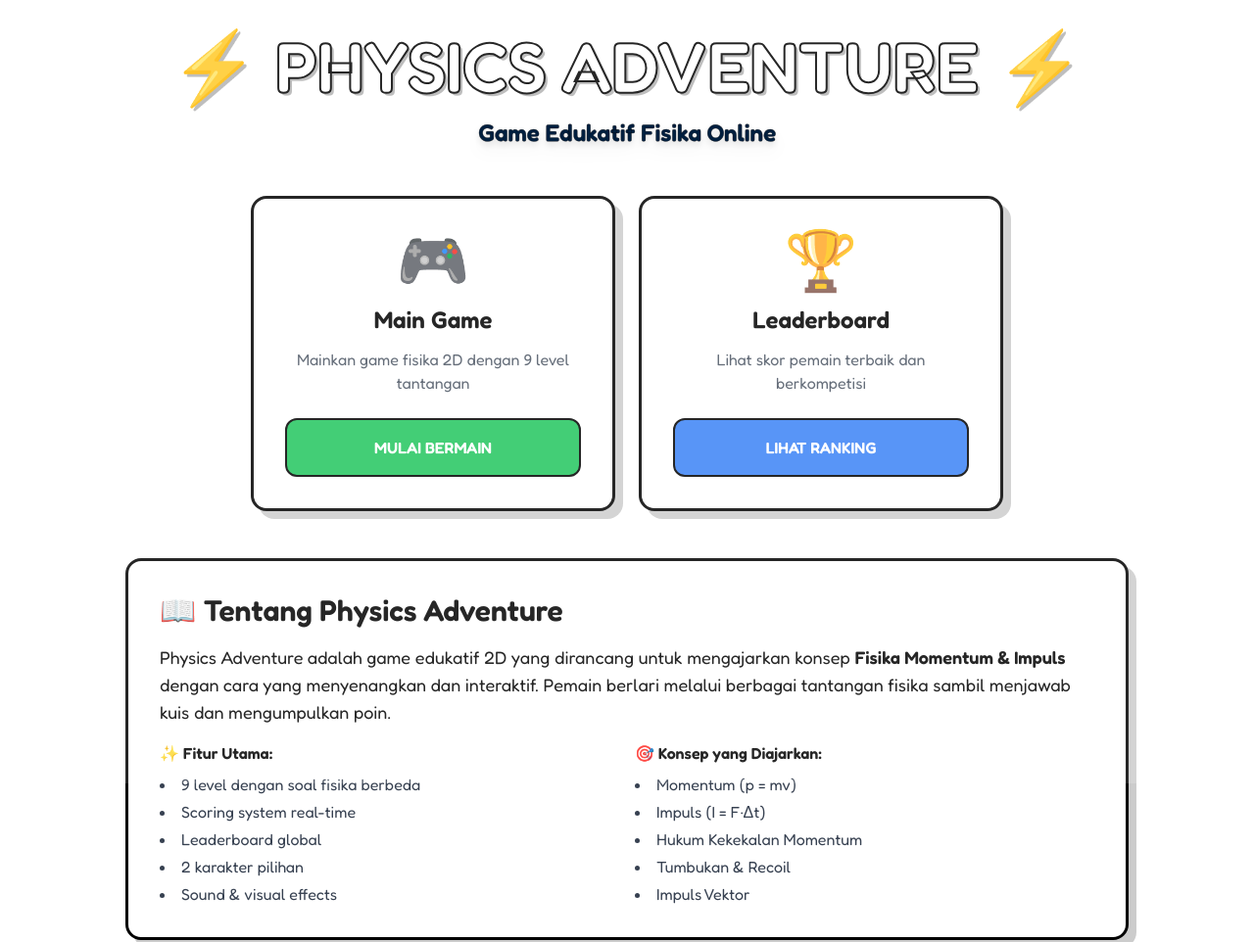
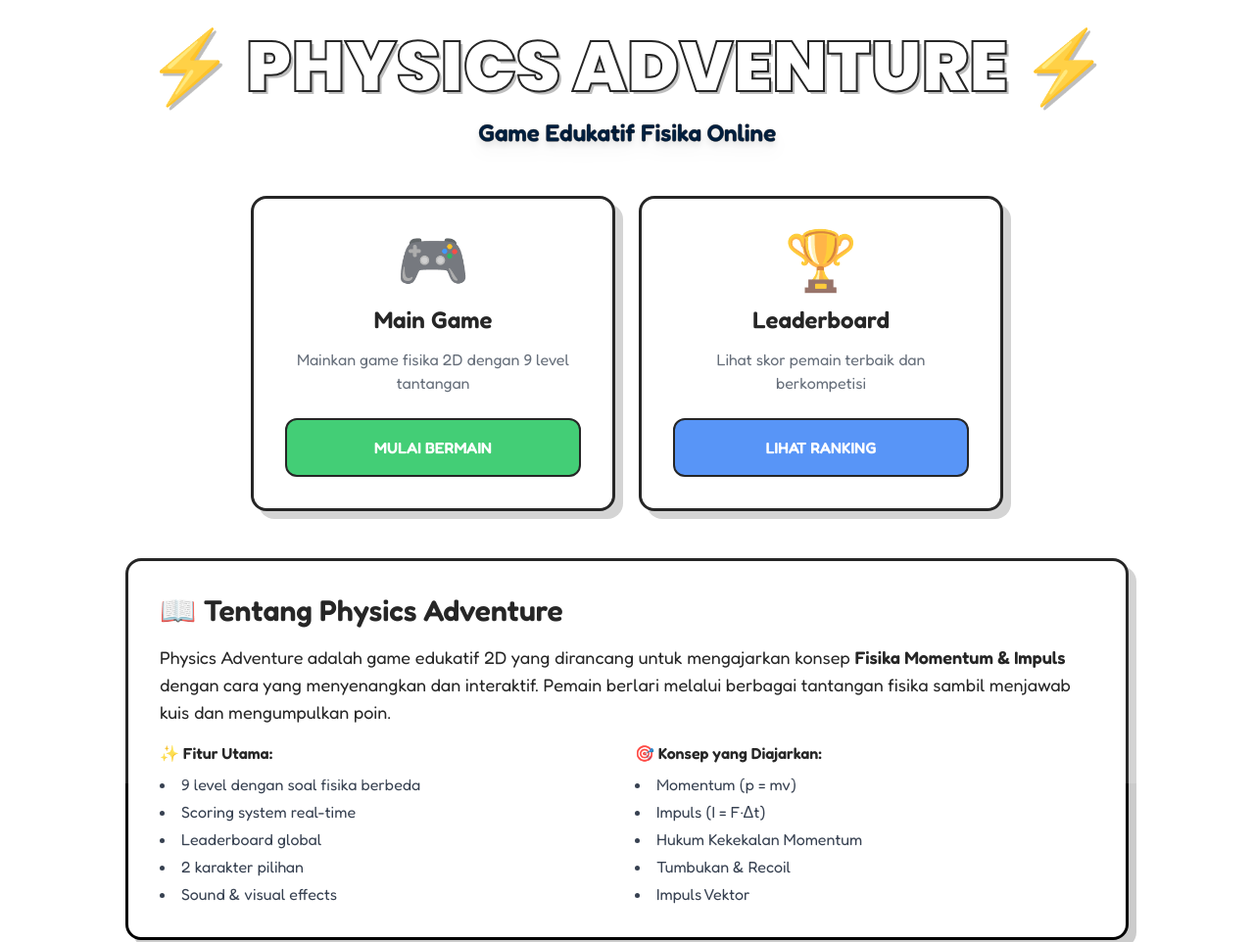
Before and after one commit to yuramarvellyn-cmyk/MEDIA-PEMBELAJARAN-ICT, a plain HTML site: page index.html in a window 1280 px wide. Shown: the top 962 px of the page at 98% size. Drawn offline with nearby package versions, Linux system fonts and the light colour scheme.

Commit message:
Ubah font judul PHYSICS ADVENTURE ke Poppins

```diff
--- a/index.html
+++ b/index.html
@@ -5,7 +5,7 @@
     <meta name="viewport" content="width=device-width, initial-scale=1.0">
     <title>Physics Adventure - Home</title>
     <script src="https://cdn.tailwindcss.com"></script>
-    <link href="https://fonts.googleapis.com/css2?family=Fredoka:wght@300;400;600;900&display=swap" rel="stylesheet">
+    <link href="https://fonts.googleapis.com/css2?family=Fredoka:wght@300;400;600;900&family=Poppins:wght@600;700;900&display=swap" rel="stylesheet">
     <style>
         * { font-family: 'Fredoka', sans-serif; }
         /* Background replaced with LKPD image (assets/lkpd-v3.png) */
@@ -17,7 +17,7 @@
         .button:hover { transform: translate(-2px, -2px); box-shadow: 4px 4px 0px rgba(0,0,0,0.2); }
         .button.secondary { background: #3b82f6; }
         .button.warning { background: #f59e0b; }
-        .title { -webkit-text-stroke: 2px black; text-shadow: 3px 3px 0px rgba(0,0,0,0.3); }
+        .title { font-family: 'Poppins', sans-serif; -webkit-text-stroke: 2px black; text-shadow: 3px 3px 0px rgba(0,0,0,0.3); }
         .hero-subtitle {
             color: #001f3f; /* dark blue */
             -webkit-text-stroke: 0.5px rgba(0,0,0,0.6);
```
